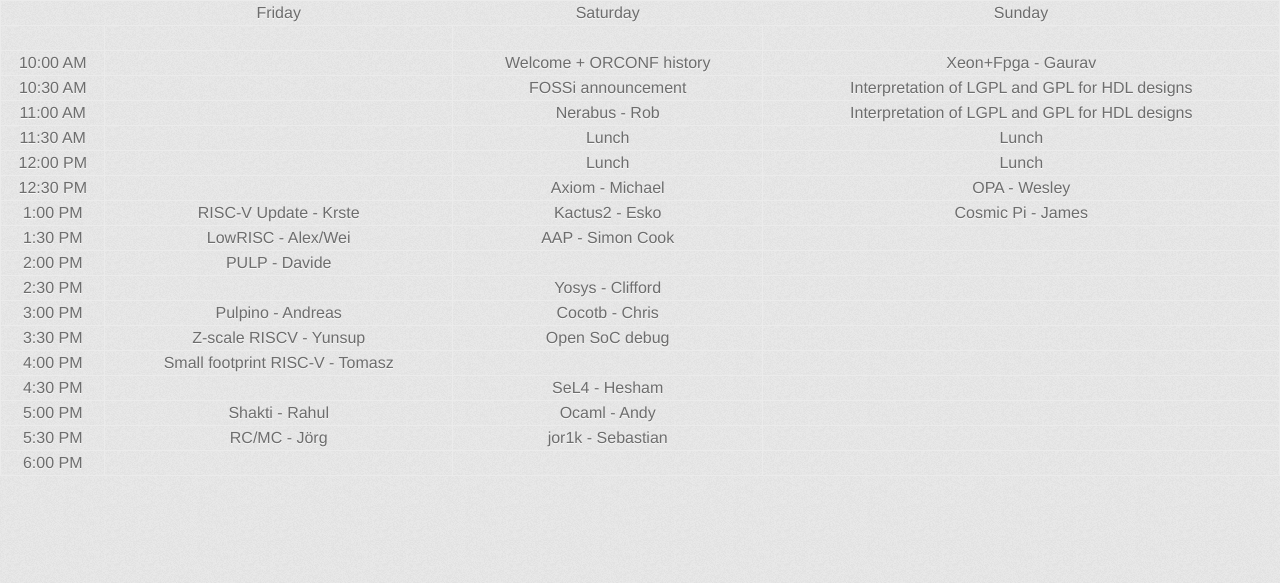
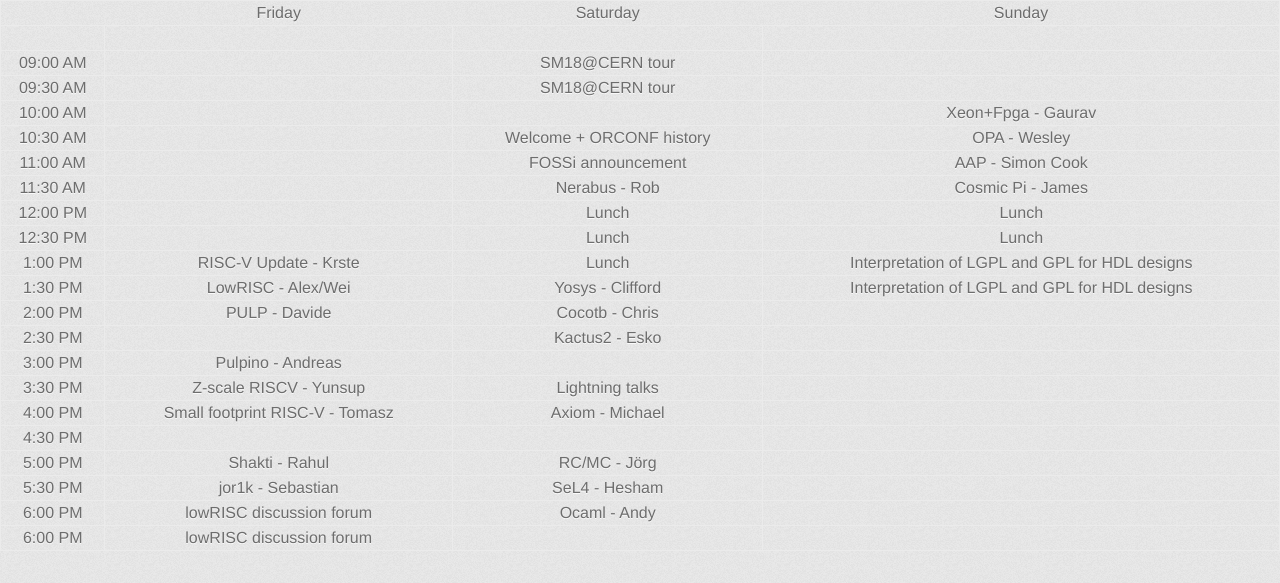
Before and after one commit to fossi-foundation/orconf, a Jekyll site: the page built from schedule.md, in a window 1280 px wide. Shown: the top 583 px of the page. Built offline with Jekyll 4.4.1, drawn with Linux system fonts in a browser that asks for light colours; some web fonts are replaced.

Commit message:
Update schedule

```diff
--- a/schedule.md
+++ b/schedule.md
@@ -6,20 +6,23 @@
 |          | Friday                          | Saturday                      | Sunday
 | -------- | ------------------------------- | ----------------------------- | ----------------------------------------------
 |          |                                 |                               |
-| 10:00 AM |                                 | Welcome + ORCONF history      | Xeon+Fpga - Gaurav
-| 10:30 AM |                                 | FOSSi announcement            | Interpretation of LGPL and GPL for HDL designs
-| 11:00 AM |                                 | Nerabus - Rob                 | Interpretation of LGPL and GPL for HDL designs
-| 11:30 AM |                                 | Lunch                         | Lunch
+| 09:00 AM |                                 | SM18@CERN tour                |
+| 09:30 AM |                                 | SM18@CERN tour                |
+| 10:00 AM |                                 |                               | Xeon+Fpga - Gaurav
+| 10:30 AM |                                 | Welcome + ORCONF history      | OPA - Wesley
+| 11:00 AM |                                 | FOSSi announcement            | AAP - Simon Cook
+| 11:30 AM |                                 | Nerabus - Rob                 | Cosmic Pi - James
 | 12:00 PM |                                 | Lunch                         | Lunch
-| 12:30 PM |                                 | Axiom - Michael               | OPA - Wesley
-| 1:00 PM  | RISC-V Update - Krste           | Kactus2 - Esko                | Cosmic Pi - James
-| 1:30 PM  | LowRISC - Alex/Wei              | AAP - Simon Cook              |
-| 2:00 PM  | PULP - Davide                   |                               |
-| 2:30 PM  |                                 | Yosys - Clifford              |
-| 3:00 PM  | Pulpino - Andreas               | Cocotb - Chris                |
-| 3:30 PM  | Z-scale RISCV - Yunsup          | Open SoC debug                |
-| 4:00 PM  | Small footprint RISC-V - Tomasz |                               |
-| 4:30 PM  |                                 | SeL4 - Hesham                 |
-| 5:00 PM  | Shakti - Rahul                  | Ocaml - Andy                  |
-| 5:30 PM  | RC/MC - Jörg                    | jor1k - Sebastian             |
-| 6:00 PM  |                                 |                               |
+| 12:30 PM |                                 | Lunch                         | Lunch
+| 1:00 PM  | RISC-V Update - Krste           | Lunch                         | Interpretation of LGPL and GPL for HDL designs
+| 1:30 PM  | LowRISC - Alex/Wei              | Yosys - Clifford              | Interpretation of LGPL and GPL for HDL designs
+| 2:00 PM  | PULP - Davide                   | Cocotb - Chris                |
+| 2:30 PM  |                                 | Kactus2 - Esko                |
+| 3:00 PM  | Pulpino - Andreas               |                               |
+| 3:30 PM  | Z-scale RISCV - Yunsup          | Lightning talks               |
+| 4:00 PM  | Small footprint RISC-V - Tomasz | Axiom - Michael               |
+| 4:30 PM  |                                 |                               |
+| 5:00 PM  | Shakti - Rahul                  | RC/MC - Jörg                  |
+| 5:30 PM  | jor1k - Sebastian               | SeL4 - Hesham                 |
+| 6:00 PM  | lowRISC discussion forum        | Ocaml - Andy                  |
+| 6:00 PM  | lowRISC discussion forum        |                               |
```
